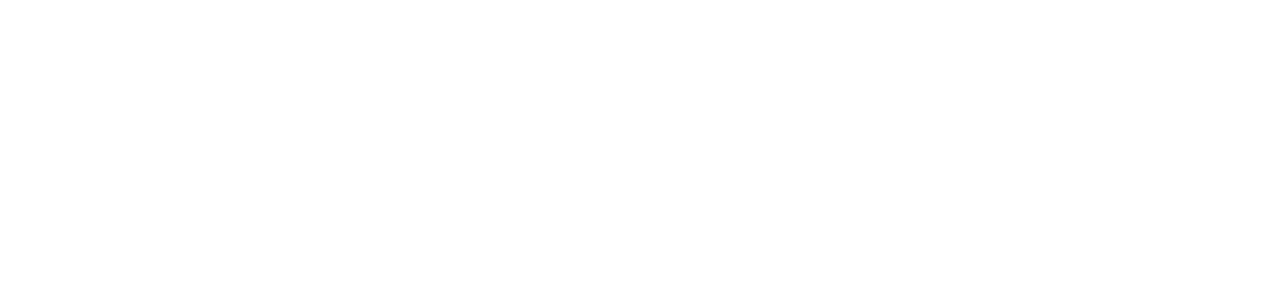
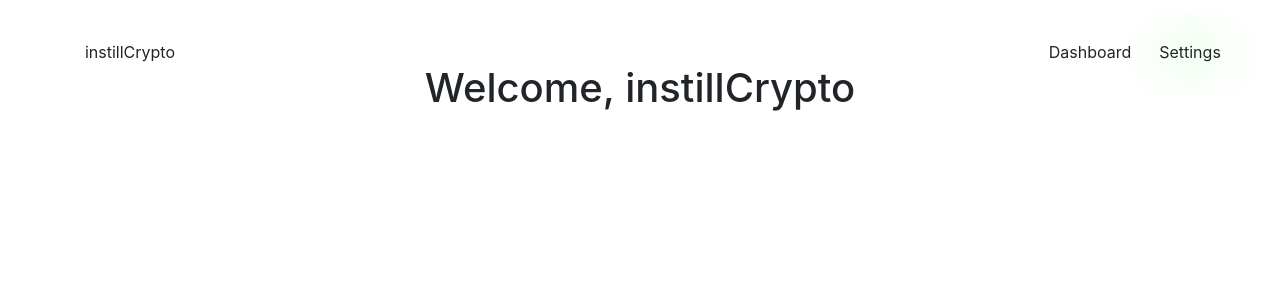
Before and after one commit to prateek951/crypto-investers, a React (Create React App) app: page / in a window 1280 px wide. Shown: the top 300 px of the page. Built offline with nearby package versions, Linux system fonts and the light colour scheme.

Commit message:
set up the context api and the provider

```diff
--- a/package.json
+++ b/package.json
@@ -8,6 +8,7 @@
     "react-dom": "^16.7.0",
     "react-router-dom": "^4.3.1",
     "react-scripts": "2.1.3",
+    "styled-components": "^4.1.3",
     "validator": "^10.10.0"
   },
   "scripts": {
--- a/public/index.html
+++ b/public/index.html
@@ -13,7 +13,7 @@
       homescreen on Android. See https://developers.google.com/web/fundamentals/web-app-manifest/
     -->
     <link rel="manifest" href="%PUBLIC_URL%/manifest.json" />
-    <!--
+<link href="https://fonts.googleapis.com/css?family=Dosis" rel="stylesheet">    <!--
       Notice the use of %PUBLIC_URL% in the tags above.
       It will be replaced with the URL of the `public` folder during the build.
       Only files inside the `public` folder can be referenced from the HTML.
--- a/src/App.js
+++ b/src/App.js
@@ -1,19 +1,24 @@
 import React, { Component } from "react";
-import { Switch, Route } from "react-router-dom";
+// import { Switch, Route } from "react-router-dom";
 import "./App.css";
-import Register from "./pages/forms/Register";
-import Login from "./pages/forms/Login";
-import Dashboard from "./pages/Dashboard";
+import CryptoProvider from "./CryptoProvider";
+import Layout from "./components/Layout";
+import Navbar from "./components/Navbar";
+import Welcome from "./components/Welcome";
+// import Register from "./pages/forms/Register";
+// import Login from "./pages/forms/Login";
+// import Dashboard from "./pages/Dashboard";
 
 class App extends Component {
   render() {
     return (
       <div className="App">
-        <Switch>
-          <Route path='/auth/login' exact component={Login}/>
-          <Route path='/auth/register' exact component={Register}/>
-          <Route path='/dashboard' exact component={Dashboard}/>
-        </Switch>
+        <Layout>
+          <CryptoProvider>
+            <Navbar/>
+            <Welcome name="instillCrypto"/>
+          </CryptoProvider>
+        </Layout>
       </div>
     );
   }
--- /dev/null
+++ b/src/CryptoProvider.js
@@ -0,0 +1,24 @@
+import React, { Component } from "react";
+import { throws } from "assert";
+
+export const CryptoContext = React.createContext();
+
+export default class CryptoProvider extends Component {
+
+    constructor(props) {
+      super(props)
+
+      this.state = {
+         page : 'settings',
+         setPage : this.setPage
+      }
+    }
+    setPage = page => this.setState({ page: page });
+    render() {
+    return(
+        <CryptoContext.Provider value={this.state}>
+            {this.props.children}
+        </CryptoContext.Provider>
+    );
+  }
+}
--- /dev/null
+++ b/src/components/Layout.js
@@ -0,0 +1,5 @@
+import styled from "styled-components";
+
+export default styled.div`
+  padding: 40px;
+`;
--- /dev/null
+++ b/src/components/Navbar.js
@@ -0,0 +1,46 @@
+import React from "react";
+import styled, { css } from "styled-components";
+import { CryptoContext } from "../CryptoProvider";
+
+//Style the Bar
+const Bar = styled.div`
+  display: grid;
+  grid-template-columns: 180px auto 100px 100px;
+`;
+
+//Create styled component using styled-components
+const ButtonElement = styled.div`
+  cursor: pointer;
+  ${props =>
+    props.active &&
+    css`
+      text-shadow: 0px 0px 60px #03ff03;
+    `}
+`;
+//Set the correct case
+const convertCase = lowercase =>
+  lowercase.charAt(0).toUpperCase() + lowercase.substr(1);
+
+//Set up the consumer for the context
+const Button = ({ name, active }) => {
+  return (
+    <CryptoContext.Consumer>
+      {({ page, setPage }) => (
+        <ButtonElement active={page === name} onClick={() => setPage(name)}>
+            {convertCase(name)}
+        </ButtonElement>
+      )}
+    </CryptoContext.Consumer>
+  );
+};
+
+export default function() {
+    return(
+        <Bar>
+            <div>instillCrypto</div>
+            <div></div>
+            <Button name="dashboard" active/>
+            <Button name="settings"/>
+        </Bar>
+    )
+}
--- /dev/null
+++ b/src/components/Welcome.js
@@ -0,0 +1,5 @@
+import React from "react";
+
+const Welcome = ({ name }) => <h1>Welcome, {name}</h1>;
+
+export default Welcome;
--- a/src/index.css
+++ b/src/index.css
@@ -1,14 +1,8 @@
 body {
   margin: 0;
   padding: 0;
-  font-family: -apple-system, BlinkMacSystemFont, "Segoe UI", "Roboto", "Oxygen",
-    "Ubuntu", "Cantarell", "Fira Sans", "Droid Sans", "Helvetica Neue",
-    sans-serif;
+  color: #fff;
+  font-family: 'Dosis', sans-serif;
   -webkit-font-smoothing: antialiased;
   -moz-osx-font-smoothing: grayscale;
 }
-
-code {
-  font-family: source-code-pro, Menlo, Monaco, Consolas, "Courier New",
-    monospace;
-}
--- a/src/index.js
+++ b/src/index.js
@@ -1,7 +1,7 @@
 import React from "react";
 import ReactDOM from "react-dom";
 import{ BrowserRouter as Router }from "react-router-dom";
-// import "./index.css";
+import "./index.css";
 import "../node_modules/bootstrap/dist/css/bootstrap.min.css";
 import App from "./App";
 import * as serviceWorker from "./serviceWorker";
```
Also changed, not shown: src/components/CryptoProvider.js (added), 1 other file (tests, documents, lock files or other folders).
